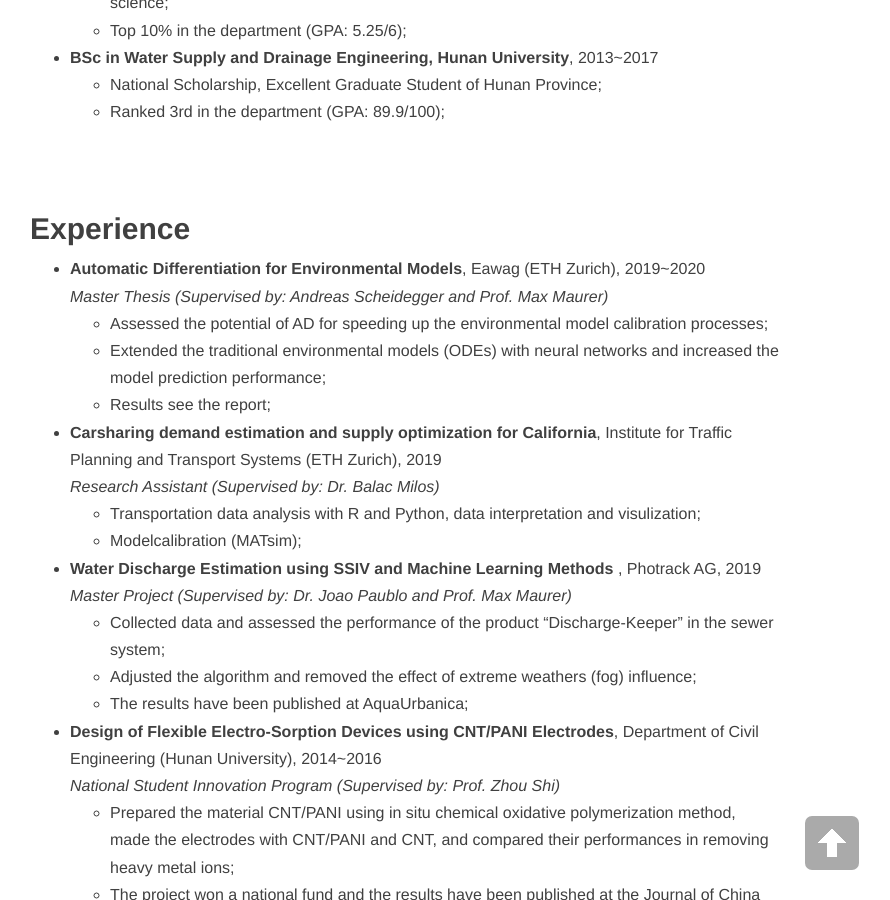
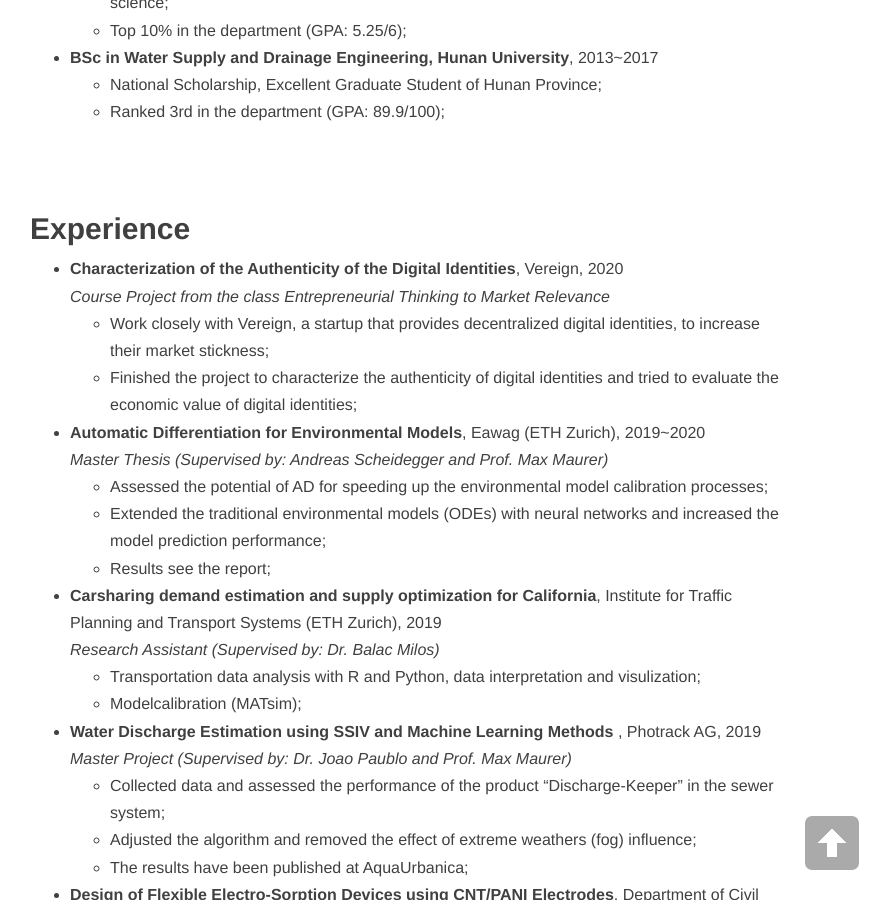
Before and after one commit to LiWang1/blog, a Jekyll site: the page built from index.md, in a window 1280 px wide and 900 px high, scrolled down 707 px. Shown: the whole window, without its empty margins (235-1125 px from the left). Built offline with Jekyll 4.4.1, drawn with Linux system fonts in a browser that asks for light colours; nearby versions of some CDN libraries.

Commit message:
Update index.md

```diff
--- a/index.md
+++ b/index.md
@@ -23,6 +23,11 @@ I am a Master student at ETH Zürich, with background in Environmental Engineeri
 <br/>
 
 ## Experience
+* __Characterization of the Authenticity of the Digital Identities__, [Vereign](https://www.vereign.com/), 2020
+*Course Project from the class [Entrepreneurial Thinking to Market Relevance](http://www.vvz.ethz.ch/lerneinheitPre.do?semkez=2020S&lerneinheitId=136648&lang=en)*
+  * Work closely with Vereign, a startup that provides decentralized digital identities, to increase their market stickness;
+  * Finished the project to characterize the authenticity of digital identities and tried to evaluate the economic value of digital identities;
+
 * __[Automatic Differentiation for Environmental Models](https://github.com/LiWang1/masterthesis)__, Eawag (ETH Zurich), 2019~2020
 *Master Thesis (Supervised by: Andreas Scheidegger and Prof. Max Maurer)*
   * Assessed the potential of AD for speeding up the environmental model calibration processes;
```
